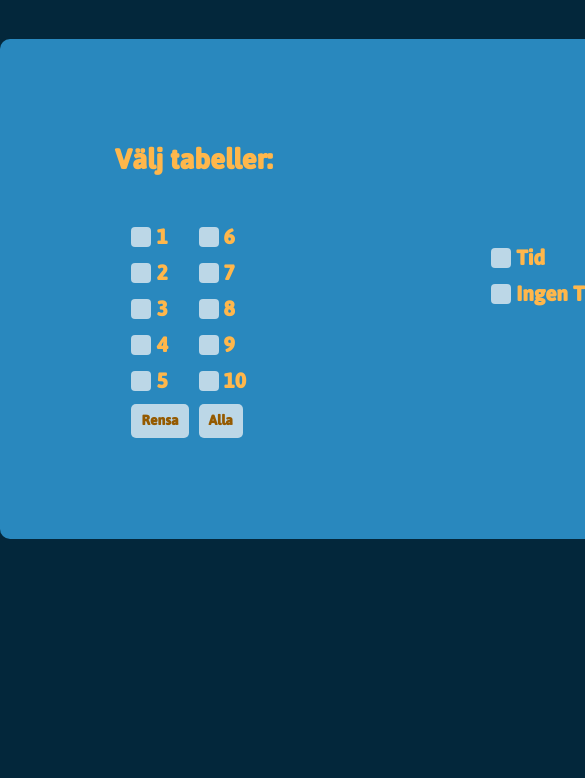
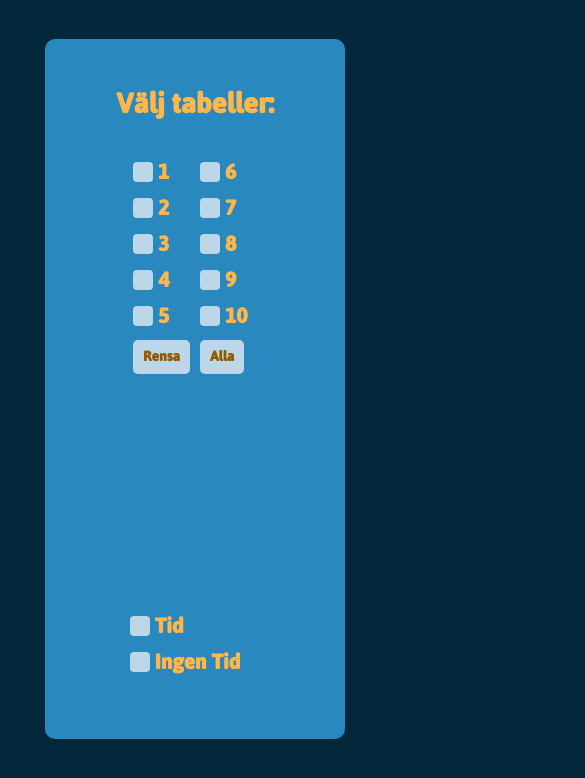
Before and after one commit to Anthymm/Multimastaren, a Vue app: page / in a window 390 px wide. Shown: the top 778 px of the page, 585 px wide, since content can reach past the window. Built offline with nearby package versions, Linux system fonts and the light colour scheme.

Commit message:
Test : startsida mobil

```diff
--- a/src/views/HomeView.vue
+++ b/src/views/HomeView.vue
@@ -7,20 +7,20 @@ export default {
   },
   data() {
     return {
-      selectedTables: []
-    }
+      selectedTables: [],
+    };
   },
   methods: {
     clearBoxes() {
-      this.selectedTables = []
+      this.selectedTables = [];
     },
     selectAllBoxes() {
-      this.selectedTables = [1, 2, 3, 4, 5, 6, 7, 8, 9, 10]
+      this.selectedTables = [1, 2, 3, 4, 5, 6, 7, 8, 9, 10];
     },
     sendValues() {
       localStorage.setItem("chosenTables", JSON.stringify(this.selectedTables));
       // this.$emit("sendValue",this.selectedTables)
-    }
+    },
   },
 };
 </script>
@@ -31,19 +31,50 @@ export default {
         <h2 id="tabell">Välj tabeller:</h2>
         <div class="subgrid">
           <div>
-            <label><input type="checkbox" value=1 v-model="selectedTables" /><span>1</span> </label>
-            <label><input type="checkbox" value=2 v-model="selectedTables" /> <span>2</span></label>
-            <label><input type="checkbox" value=3 v-model="selectedTables" /> <span>3</span></label>
-            <label><input type="checkbox" value=4 v-model="selectedTables" /> <span>4</span></label>
-            <label><input type="checkbox" value=5 v-model="selectedTables" /> <span>5</span></label>
+            <label
+              ><input type="checkbox" value="1" v-model="selectedTables" /><span
+                >1</span
+              >
+            </label>
+            <label
+              ><input type="checkbox" value="2" v-model="selectedTables" />
+              <span>2</span></label
+            >
+            <label
+              ><input type="checkbox" value="3" v-model="selectedTables" />
+              <span>3</span></label
+            >
+            <label
+              ><input type="checkbox" value="4" v-model="selectedTables" />
+              <span>4</span></label
+            >
+            <label
+              ><input type="checkbox" value="5" v-model="selectedTables" />
+              <span>5</span></label
+            >
             <button id="remove" @click="clearBoxes">Rensa</button>
           </div>
           <div>
-            <label><input type="checkbox" value=6 v-model="selectedTables" /> <span>6</span></label>
-            <label><input type="checkbox" value=7 v-model="selectedTables" /> <span>7</span></label>
-            <label><input type="checkbox" value=8 v-model="selectedTables" /> <span>8</span></label>
-            <label><input type="checkbox" value=9 v-model="selectedTables" /> <span>9</span></label>
-            <label><input type="checkbox" value=10 v-model="selectedTables" /> <span>10</span></label>
+            <label
+              ><input type="checkbox" value="6" v-model="selectedTables" />
+              <span>6</span></label
+            >
+            <label
+              ><input type="checkbox" value="7" v-model="selectedTables" />
+              <span>7</span></label
+            >
+            <label
+              ><input type="checkbox" value="8" v-model="selectedTables" />
+              <span>8</span></label
+            >
+            <label
+              ><input type="checkbox" value="9" v-model="selectedTables" />
+              <span>9</span></label
+            >
+            <label
+              ><input type="checkbox" value="10" v-model="selectedTables" />
+              <span>10</span></label
+            >
             <button id="selectAll" @click="selectAllBoxes">Alla</button>
           </div>
         </div>
@@ -60,7 +91,6 @@ export default {
 </template>
 <style>
 body {
-  /* background-color: #03273b; */
   font-family: jaldi;
 }
 
@@ -107,13 +137,6 @@ body {
   margin-bottom: 10%;
 }
 
-/*.start label:hover {
-  color: inherit;
-  font-size: inherit;
-}*/
-
-
-
 .start input[type="checkbox"] {
   -webkit-appearance: initial;
   appearance: initial;
@@ -134,7 +157,7 @@ body {
 }
 
 .start input[type="checkbox"]:checked:after {
-  font-family:Arial, Helvetica, sans-serif;
+  font-family: Arial, Helvetica, sans-serif;
   content: "X";
   font-size: 33px;
   font-weight: bolder;
@@ -165,15 +188,14 @@ body {
   height: 20px;
   border: 10px solid #bcd7e7;
   border-radius: 4px;
-
 }
 
 .grid .subgrid input[type="checkbox"]:checked::after {
- font-family:Arial, Helvetica, sans-serif;
+  font-family: Arial, Helvetica, sans-serif;
   content: "X";
- font-size: 33px;
- font-weight: bolder;
- margin-top: 3px;
+  font-size: 33px;
+  font-weight: bolder;
+  margin-top: 3px;
   color: #2988be;
 }
 
@@ -191,8 +213,6 @@ body {
   margin-top: 10%;
 }
 
-
-
 span {
   font-size: 1.5rem;
   color: #ffb74b;
@@ -206,4 +226,19 @@ span {
   font-weight: bold;
   padding-bottom: 10%;
 }
+
+@media (max-width: 600px) {
+  .box {
+    width: 300px;
+    height: 700px;
+  }
+
+  .container {
+    grid-template-columns: 1fr;
+  }
+
+  .start {
+    margin-top: 5px;
+  }
+}
 </style>
```
